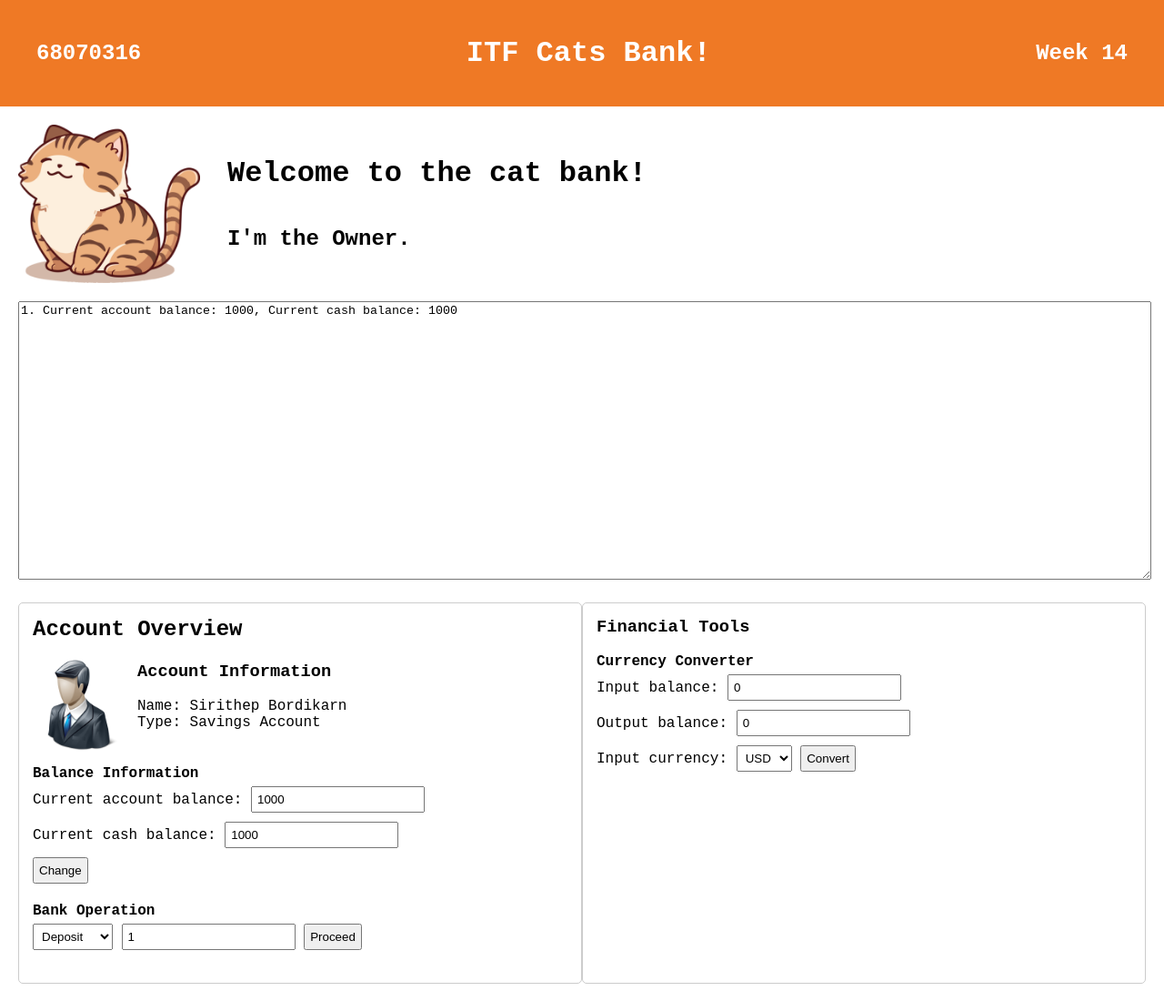
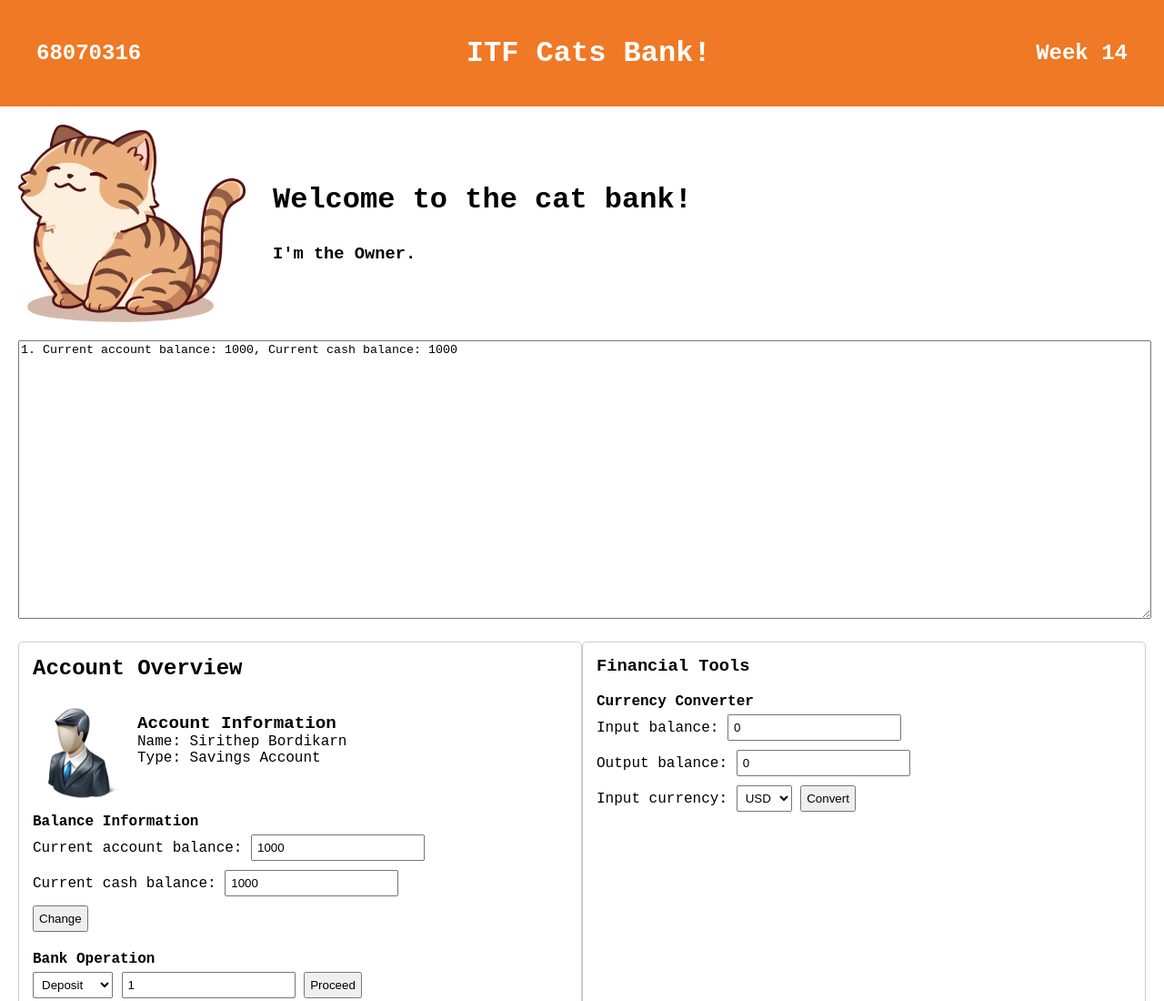
Before and after one commit to meowyaknon/ITF-it68070316, a plain HTML site: page index.html in a window 1280 px wide. Shown: the top 1100 px of the page at 91% size. Drawn offline with Linux system fonts and the light colour scheme.

Commit message:
Update file

```diff
--- a/index.html
+++ b/index.html
@@ -15,10 +15,10 @@
 
   <div class="container">
     <div class="intro">
-  <img src="user.webp" width="200" alt="Bank Image">
+  <img src="user.webp" width="250" alt="Bank Image">
   <div class="intro-text">
-    <h1>Welcome to the cat bank!</h1>
-    <h2>I'm the Owner.</h2>
+    <h2>Welcome to the cat bank!</h2>
+    <h3>I'm the Owner.</h3>
   </div>
 </div>
     <textarea id="log" readonly>
@@ -31,7 +31,7 @@
         <div class="account-info">
           <img src="user.png" width="100" alt="User Image">
           <div class="details">
-            <p><h3>Account Information</h3><br>
+            <p><b>Account Information</b><br>
               Name: Sirithep Bordikarn<br>
               Type: Savings Account
             </p>
--- a/styles.css
+++ b/styles.css
@@ -69,11 +69,11 @@ button {
 
 .intro-text h2 {
   margin: 0;
-  margin-top: 40px;
-  margin-bottom: 20px;
+  font-size: 2em;
+  margin-bottom: 30px;
 }
 
-.intro-text p {
+.intro-text h3 {
   margin: 5px 0 0;
 }
 
@@ -84,10 +84,12 @@ button {
 }
 
 .account-info img {
-  margin-top: 20px;
+  margin-top: 30px;
   flex-shrink: 0;
 }
 
-.details h3 {
+.details b {
+  font-size: 1.2em;
+  margin-bottom: 10px;
   margin: 0;
 }
```
